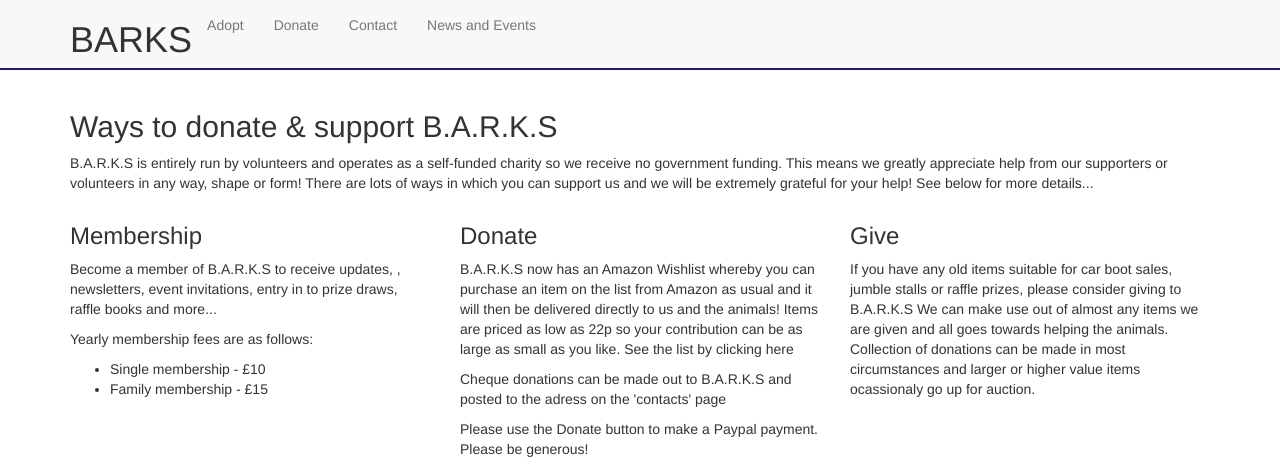
After one commit to Donutttt/barks_test_django, a Django app: page /donate in a window 1280 px wide. The commit adds this page. Shown: the top 466 px of the page. Run offline with Django 3.2, Linux system fonts and the light colour scheme; parts of the project's set-up code (start-up, migrations or seed data) failed here and were passed over; some libraries are stand-ins or nearby versions.

Commit message:
added donate page

```diff
--- a/barks/templates/header.html
+++ b/barks/templates/header.html
@@ -9,7 +9,7 @@
             </div>
             <ul class="nav navbar-nav">
                 <li><a href="/animals">Adopt</a></li>
-                <li><a>Donate</a></li>
+                <li><a href="/donate">Donate</a></li>
                 <li><a href="/contacts">Contact</a></li>
                 <li><a href="/news_events">News and Events</a></li>
             </ul>
--- /dev/null
+++ b/barks/templates/website/donate.html
@@ -0,0 +1,45 @@
+{% extends 'base.html' %}
+
+{% block content %}
+
+    <div class="row intro-text">
+        <div class="col-xs-12">
+            <h2>Ways to donate & support B.A.R.K.S</h2>
+            <p>B.A.R.K.S is entirely run by volunteers and operates as a self-funded charity so we receive no government funding. This means we greatly appreciate help from our supporters or volunteers in any way, shape or form! There are lots of ways in which you can support us and we will be extremely grateful for your help! See below for more details...</p>
+        </div>
+    </div>
+
+    <div class="row donate-options">
+        <div class="col-xs-12 col-sm-4">
+            <h3>Membership</h3>
+            <p>Become a member of B.A.R.K.S to receive updates, , newsletters, event invitations, entry in to prize draws, raffle books and more...</p>
+            <p>Yearly membership fees are as follows:</p>
+            <ul>
+                <li>Single membership  - £10</li>
+                <li>Family membership  - £15</li>
+            </ul>
+        </div>
+        <div class="col-xs-12 col-sm-4">
+            <h3>Donate</h3>
+            <p>B.A.R.K.S now has an Amazon Wishlist whereby you can purchase an item on the list from Amazon as usual and it will then be delivered directly to us and the animals! Items are priced as low as 22p so your contribution can be as large as small as you like. See the list by clicking here</p>
+            <p>Cheque donations can be made out to B.A.R.K.S and posted to the adress on the 'contacts' page</p>
+            <p>Please use the Donate button to make a Paypal payment. Please be generous!</p>
+            <iframe width="100%" height="100%" src="http://www-barks-org-uk.usrfiles.com/html/a4a57d_e1b70950acc8b27ff1b7f7bdb1dc2fbd.html" data-reactid=".0.$SITE_ROOT.$desktop_siteRoot.$PAGES_CONTAINER.1.1.$SITE_PAGES.$c1vud.1.$Cntnr3-z0e.3.$hyvli0kz.0.0"></iframe>
+        </div>
+        <div class="col-xs-12 col-sm-4">
+            <h3>Give</h3>
+            <p>If you have any old items suitable for car boot sales, jumble stalls or raffle prizes, please consider giving to B.A.R.K.S We can make use out of almost any items we are given and all goes towards helping the animals. Collection of donations can be made in most circumstances and larger or higher value items ocassionaly go up for auction.</p>
+        </div>
+    </div>
+
+    <div class="row volunteering">
+        <div class="col-xs-12">
+            <h3>Volunteering</h3>
+            <p class="bold">Volunteering is a great way to get involved with animals and help out a local charity, there are volunteer roles to suit everyone!</p>
+            <p>On a practical level, volunteers can find themselves helping out with the daily care of B.A.R.K.S animals. This usually involved feeding, cleaning, socialising and giving lots of cuddles. We have animals at various locations so please feel welcome to get in touch for further details.</p>
+            <p>Fundraising events also require lots of hands on deck! Events vary from jumble sales, local collections, fetes and open days so if you would like to come along and lend a hand let us know, we are very grateful for extra help.</p>
+            <p>Fostering animals is also a very rewarding volunteering role. Foster homes give temporary shelter to B.A.R.K.S animals while they recover and wait to find a new home. You can help a foster animal long or short term by offering a safe home environment and lots of love.</p>
+        </div>
+    </div>
+
+{% endblock %}
--- a/barks/templates/website/news_and_events.html
+++ b/barks/templates/website/news_and_events.html
@@ -12,7 +12,7 @@
                     {% if i != requestedPage %}
                         <span><a href="/news_events?p={{ i }}">{{ i }}</a></span>
                     {% else %}
-                        <span class="news-current-page-span">{{ i }}</span>
+                        <span class="bold">{{ i }}</span>
                     {% endif %}
                 {% endfor %}
             </div>
--- a/barks/urls.py
+++ b/barks/urls.py
@@ -12,6 +12,7 @@ urlpatterns = [
     url(r'^animals_data$', views.animals_data),
     url(r'^news_events$', views.news_and_events),
     url(r'^contacts$', views.contacts),
+    url(r'^donate$', views.donate),
 ]
 
 from django.conf import settings
--- a/website/static/styles.css
+++ b/website/static/styles.css
@@ -4,6 +4,17 @@
 #261C66 blue
 #227663 green
  * */
+
+
+body{
+    padding-top: 5em;
+    padding-bottom: 5em;
+
+    min-height: 800px;
+    min-height: 100vh;
+
+    position: relative;
+}
 
 
 footer{
@@ -23,11 +34,6 @@ nav.navbar-default{
 
 .navbar-default .navbar-nav>li>a:hover{
     color: #227663;
-}
-
-body{
-    margin-top: 5em;
-    margin-bottom: 3em;
 }
 
 .animal-list-wrapper{
@@ -77,3 +83,11 @@ body{
 .contact-name{
     margin-top: 0;
 }
+
+.bold{
+    font-weight: bold;
+}
+
+iframe{
+    border: none;
+}
--- a/website/views.py
+++ b/website/views.py
@@ -52,6 +52,10 @@ def contacts(request):
 
     return render(request, 'website/contact.html', dataDict)
 
+def donate(request):
+
+    return render(request, 'website/donate.html', {})
+
 
 
 def test(request):
```
Also changed, not shown: 8 other files.
